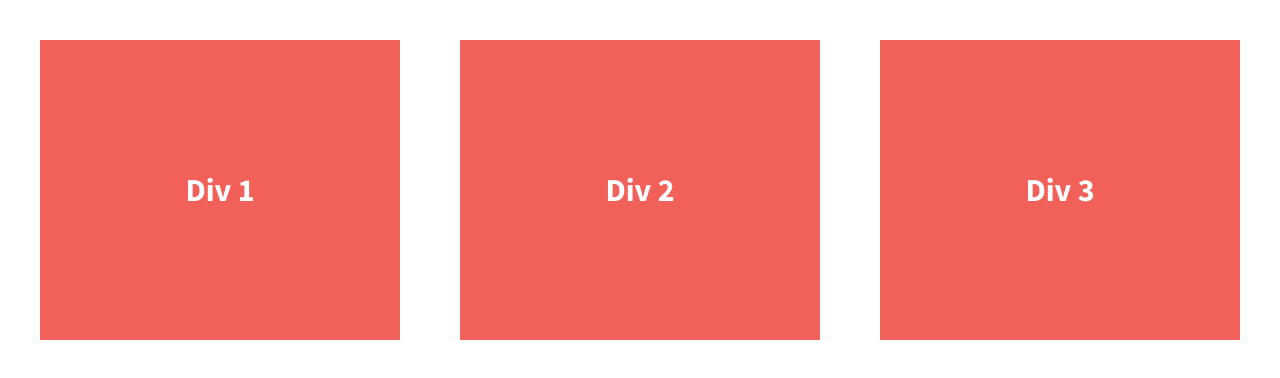
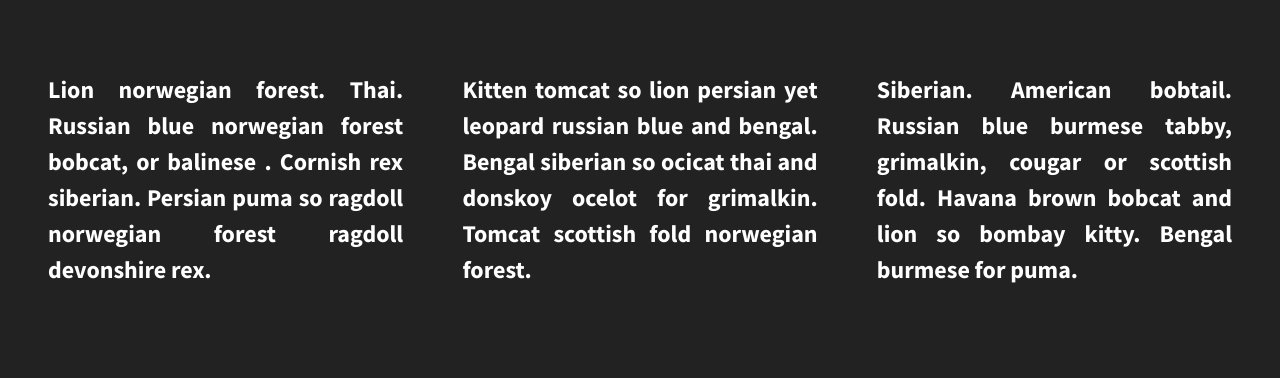
Before and after one commit to CiMillan/Flexbox, a plain HTML site: page index.html in a window 1280 px wide. Drawn offline with nearby package versions, Linux system fonts and the light colour scheme.

Commit message:
changed background color

```diff
--- a/css/main.css
+++ b/css/main.css
@@ -95,37 +95,39 @@ textarea {
    Author's custom styles
    ========================================================================== */
 
-
+/*Large Background Image*/
 html {
-  background-color: #fff;
+  background-color: #222;
   height: 100%;
+  width: 100%;
 }
 
 body {
   font-family: 'Source Sans Pro', sans-serif;
+  font-weight: 700;
   padding: 2em;
-  font-size: 1.25em;
+  font-size: 1.5em;
   height: 100%;
 }
 
 .wrapper {
   /*add display:flex and set justify-content to space-between*/
-  font-weight: 700;
   display: flex;
+  flex-flow: nowrap;
   justify-content: space-between;
+  align-items: center;
 }
 
 .div-1, .div-2, .div-3 {
   /*give the divs a width of 30%, add display:flex, set justify-content and align-items to center*/
-  color: #fff;
-  line-height: 1.5em;
-  font-size: 1.6em;
-  background-color: #f16059;
-  height: 300px;
-  width: 30%;
   display: flex;
   justify-content: center;
   align-items: center;
+  color: #fff;
+  line-height: 1.5em;
+  text-align: justify;
+  height: auto;
+  width: 30%;
 }
 
 
--- a/index.html
+++ b/index.html
@@ -23,13 +23,13 @@
 
         <section class="wrapper">
             <div class="div-1">
-                Div 1
+                <p>Lion norwegian forest. Thai. Russian blue norwegian forest bobcat, or balinese . Cornish rex siberian. Persian puma so ragdoll norwegian forest ragdoll devonshire rex.</p>
             </div>
             <div class="div-2">
-                Div 2
+                <p>Kitten tomcat so lion persian yet leopard russian blue and bengal. Bengal siberian so ocicat thai and donskoy ocelot for grimalkin. Tomcat scottish fold norwegian forest.</p>
             </div>
             <div class="div-3">
-                Div 3
+                <p>Siberian. American bobtail. Russian blue burmese tabby, grimalkin, cougar or scottish fold. Havana brown bobcat and lion so bombay kitty. Bengal burmese for puma.</p>
             </div>
         </section>
 
```
